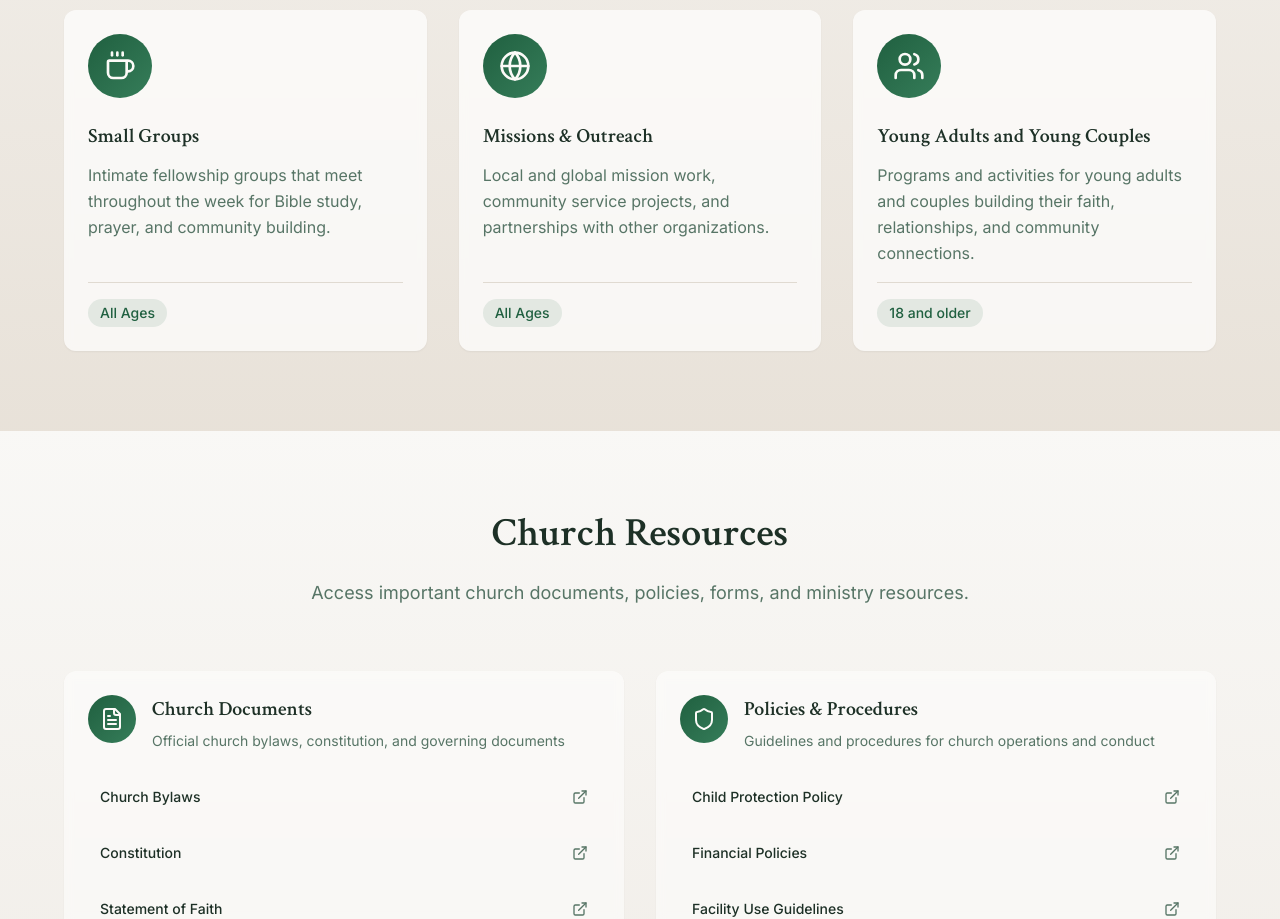
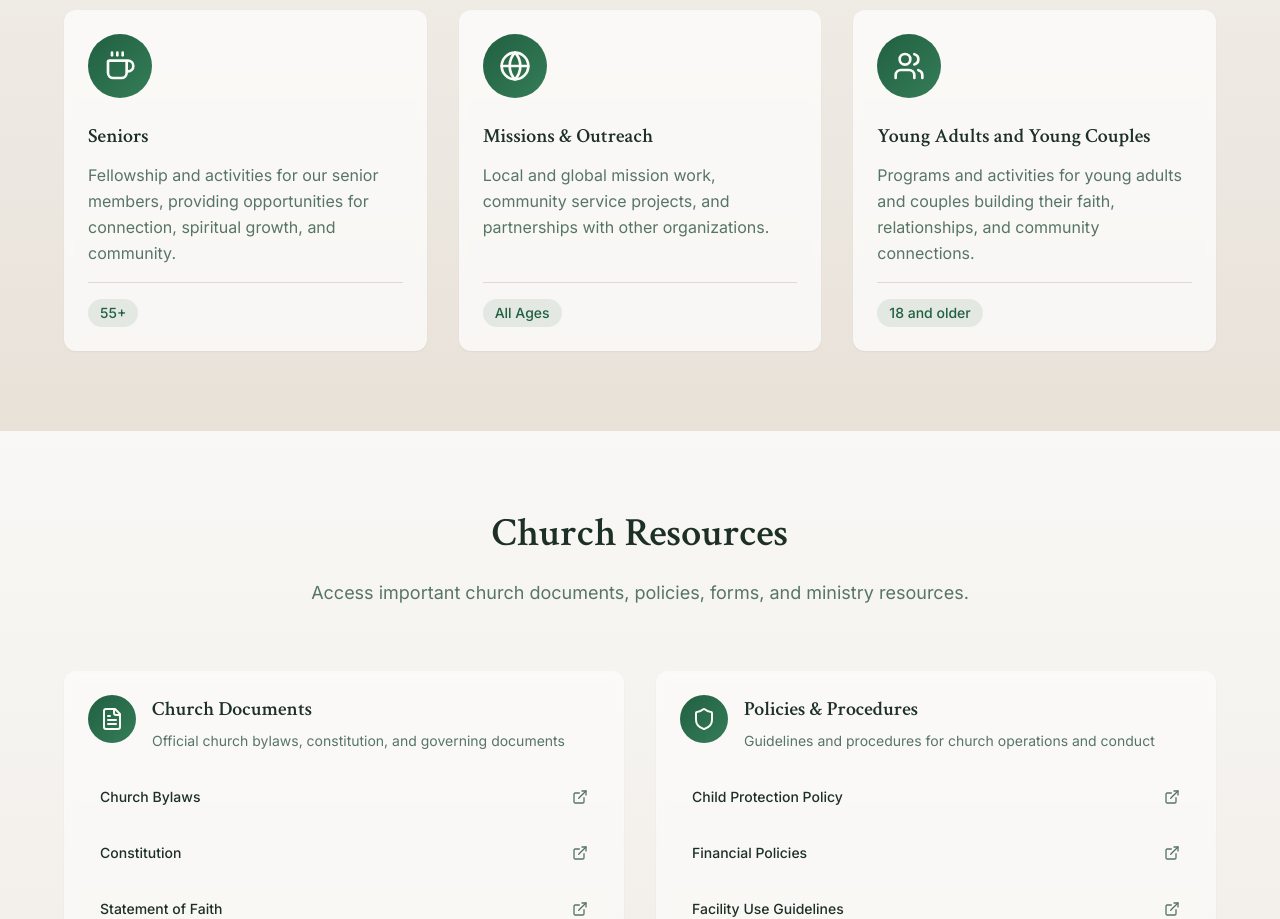
Before and after one commit to gbhac1253/gbhac1253.github.io, a React (Vite) app: page / in a window 1280 px wide. Shown: the part 5580-6499 px from the top of the page. Built offline with nearby package versions, Linux system fonts and the light colour scheme; the HTML template or start-up script is replaced by a standard one.

Commit message:
Update Ministries Section

```diff
--- a/src/components/Ministries.tsx
+++ b/src/components/Ministries.tsx
@@ -22,9 +22,9 @@ const ministries = [
   },
   {
     icon: Coffee,
-    title: "Small Groups",
-    description: "Intimate fellowship groups that meet throughout the week for Bible study, prayer, and community building.",
-    ageGroup: "All Ages"
+    title: "Seniors",
+    description: "Fellowship and activities for our senior members, providing opportunities for connection, spiritual growth, and community.",
+    ageGroup: "55+"
   },
   {
     icon: Globe,
```
